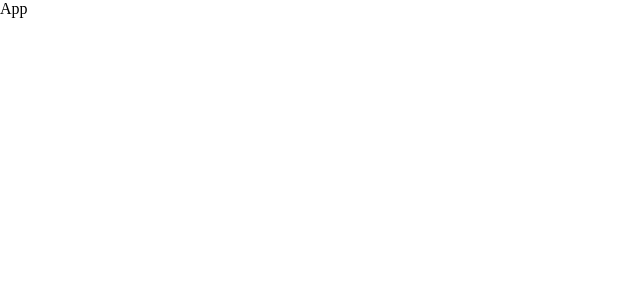
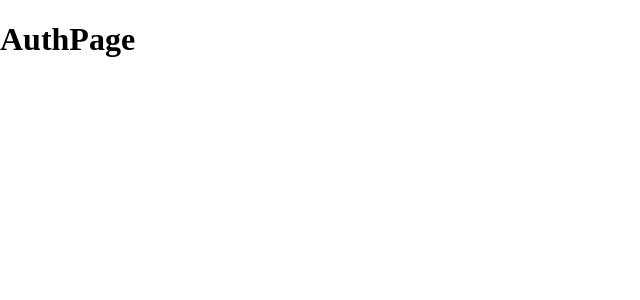
Before and after one commit to TaajAndrews/Queue-Map, a React (Vite) app in the folder client/: page / in a window 1280 px wide. Shown: the top 300 px of the page, without its empty margins (0-640 px from the left). Built offline with nearby package versions, Linux system fonts and the light colour scheme.

Commit message:
Set up conditional rendering based on user state

```diff
--- a/client/src/App.jsx
+++ b/client/src/App.jsx
@@ -1,10 +1,13 @@
 import { useState } from "react"
 import "./styles/App.css"
+import NewIdeaPage from "./pages/NewIdeaPage/NewIdeaPage"
+import AuthPage from "./pages/AuthPage/AuthPage"
+import IdeaIndexPage from "./pages/IdeaIndexPage/IdeaIndexPage"
 
 const App = () => {
   const [user, setUser] = useState(null)
 
-  return <main className="App">App</main>
+  return <main className="App">{user ? <NewIdeaPage /> : <AuthPage />}</main>
 }
 
 export default App
```
